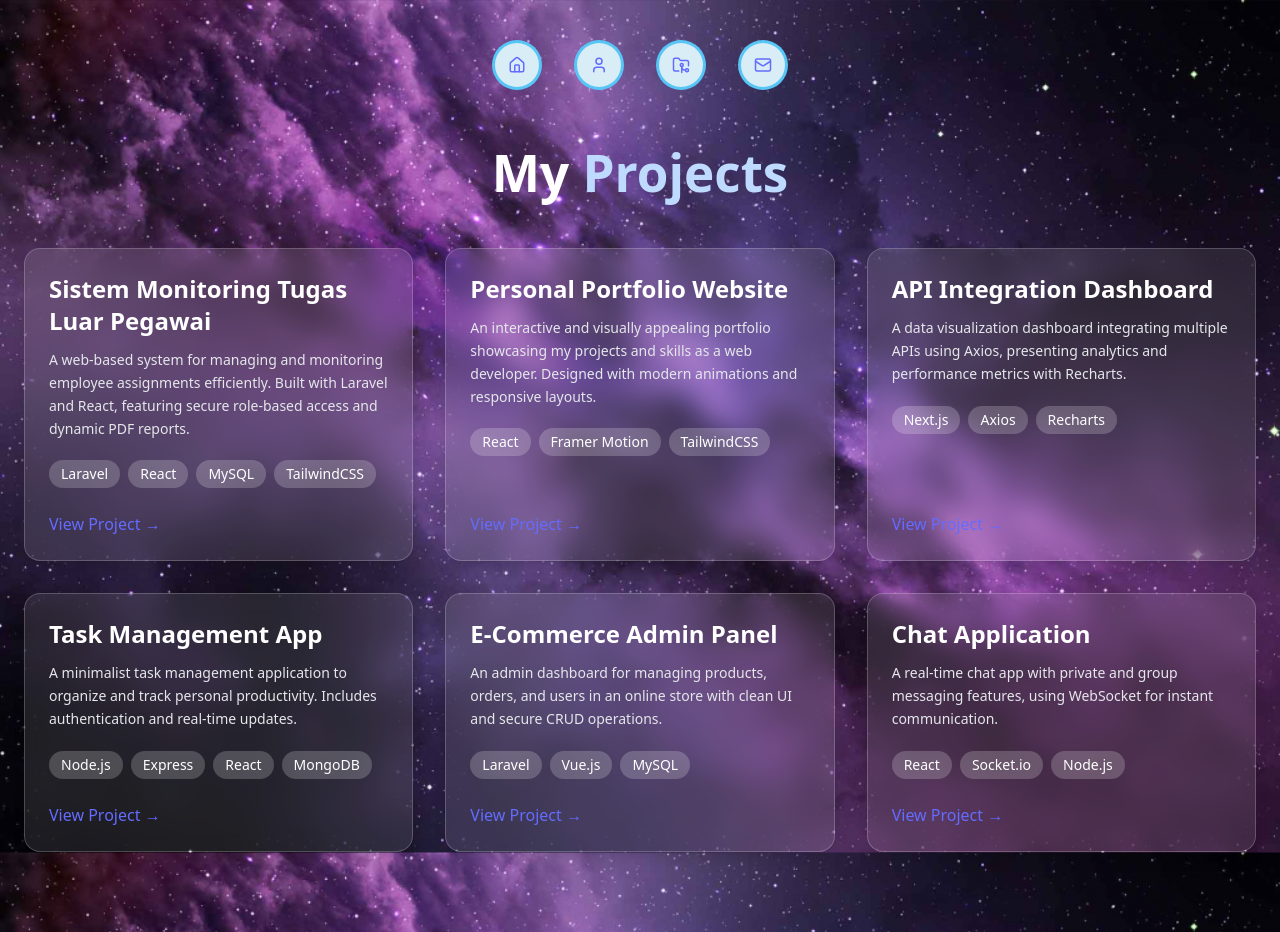
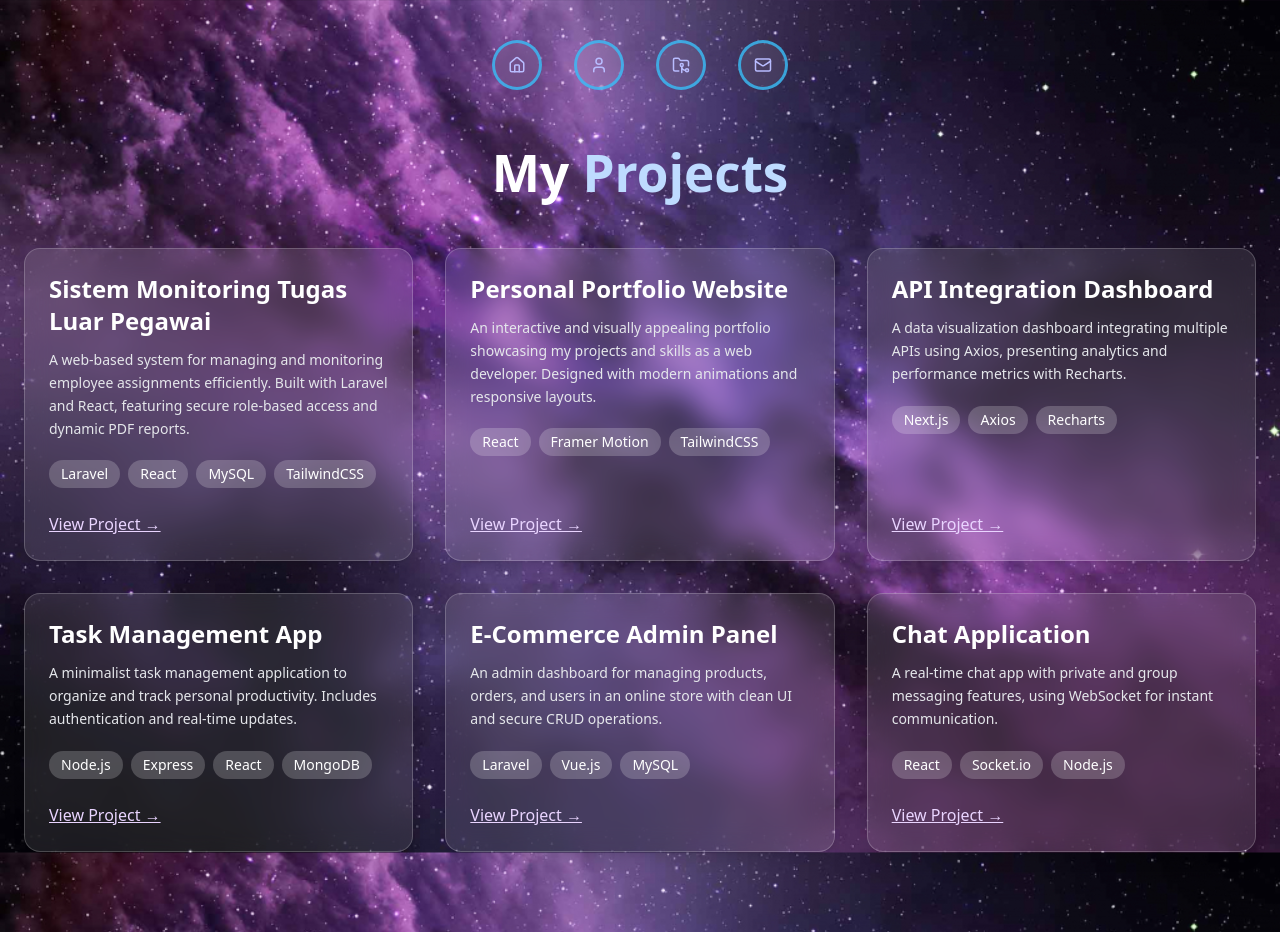
Before and after one commit to RadFist/porto-2.0, a React (Vite) app: page /project in a window 1280 px wide. Built offline with nearby package versions, Linux system fonts and the light colour scheme.

Commit message:
fix: menu btn, add animate skill

```diff
--- a/src/App.jsx
+++ b/src/App.jsx
@@ -3,10 +3,12 @@ import Index from "./view/page/index";
 import About from "./view/page/about";
 import Contact from "./view/page/contact";
 import Project from "./view/page/project";
+import ScrollToTop from "./components/TopScroll";
 
 function App() {
   return (
     <Router>
+      <ScrollToTop />
       <Routes>
         <Route path="/" element={<Index />} />
         <Route path="/about" element={<About />} />
--- /dev/null
+++ b/src/data/data.js
@@ -0,0 +1,57 @@
+export const skillSet = {
+  frontEnd: [
+    "HTML 5",
+    "CSS 3",
+    "JavaScript",
+    "React.js",
+    "Tailwind CSS",
+    "bootstrap 5",
+  ],
+  backEnd: ["PHP", "Laravel", "Node.js", "Express.js", "REST API", "MySQL"],
+  Tools: ["Git & GitHub", "VS Code", "Postman", "Figma", "XAMPP"],
+};
+
+export const projects = [
+  {
+    title: "Sistem Monitoring Tugas Luar Pegawai",
+    description:
+      "A web-based system for managing and monitoring employee assignments efficiently. Built with Laravel and React, featuring secure role-based access and dynamic PDF reports.",
+    tech: ["Laravel", "React", "MySQL", "TailwindCSS"],
+    link: "#",
+  },
+  {
+    title: "Personal Portfolio Website",
+    description:
+      "An interactive and visually appealing portfolio showcasing my projects and skills as a web developer. Designed with modern animations and responsive layouts.",
+    tech: ["React", "Framer Motion", "TailwindCSS"],
+    link: "#",
+  },
+  {
+    title: "API Integration Dashboard",
+    description:
+      "A data visualization dashboard integrating multiple APIs using Axios, presenting analytics and performance metrics with Recharts.",
+    tech: ["Next.js", "Axios", "Recharts"],
+    link: "#",
+  },
+  {
+    title: "Task Management App",
+    description:
+      "A minimalist task management application to organize and track personal productivity. Includes authentication and real-time updates.",
+    tech: ["Node.js", "Express", "React", "MongoDB"],
+    link: "#",
+  },
+  {
+    title: "E-Commerce Admin Panel",
+    description:
+      "An admin dashboard for managing products, orders, and users in an online store with clean UI and secure CRUD operations.",
+    tech: ["Laravel", "Vue.js", "MySQL"],
+    link: "#",
+  },
+  {
+    title: "Chat Application",
+    description:
+      "A real-time chat app with private and group messaging features, using WebSocket for instant communication.",
+    tech: ["React", "Socket.io", "Node.js"],
+    link: "#",
+  },
+];
--- a/src/index.css
+++ b/src/index.css
@@ -17,14 +17,6 @@
 
 
 
-a {
-  font-weight: 500;
-  color: #646cff;
-  text-decoration: inherit;
-}
-a:hover {
-  color: #535bf2;
-}
 
 
 
@@ -67,34 +59,15 @@ button:focus-visible {
 }
 
 /* icon menu */
-.lg-icon > li  {
+/* .lg-icon > li  {
   border: #747bff 1px solid;
   background: #d8edf5;
   border-radius: 100%;
   display: flex;
   justify-content: center;
   align-items: center;
-  transition: all 0.3s ease; /* <--- ini untuk smooth hover */
-}
-
-.lg-icon > li > a {
-  padding: 10px;
-}
-
-.lg-icon > li > a > span  {
-  display: none;
-  opacity: 0; /* untuk animasi fade */
-  transition: opacity 0.3s ease;
-}
-
-.lg-icon > li:hover  {
-  border-radius: 20px;
-}
-
-.lg-icon > li:hover > a > span {
-  display: block;
-  opacity: 1; /* fade in */
-}
+  transition: all 0.3s ease;
+} */
 
 
 
@@ -103,9 +76,7 @@ button:focus-visible {
     color: #213547;
     background-color: #ffffff;
   }
-  a:hover {
-    color: #747bff;
-  }
+
   /* button {
     background-color: #f9f9f9;
   } */
--- a/src/view/layout/header.jsx
+++ b/src/view/layout/header.jsx
@@ -1,10 +1,48 @@
 import { useState } from "react";
-import { Home, User, FolderGit2, Mail } from "lucide-react";
-import { motion } from "motion/react";
+import { Home, User, FolderGit2, Mail, Type } from "lucide-react";
+import { hover, motion } from "motion/react";
+import { Link } from "react-router-dom";
 import Hamburger from "hamburger-react";
 
 const Header = () => {
-  const [isOpen, setOpen] = useState(false);
+  // const [isOpen, setOpen] = useState(false);
+  const itemVariants = {
+    initial: {
+      borderRadius: "100%",
+      width: 50,
+      height: 50,
+      border: "3px solid rgba(56, 189, 248, 0.8)",
+      color: " #b8bcff",
+    },
+    hover: {
+      border: "3px solid #8B5CF6",
+      color: "#747bff",
+      boxShadow: `
+      0 0 20px rgba(139, 92, 246, 0.6),
+      0 0 60px rgba(147, 197, 253, 0.4),
+      0 0 100px rgba(236, 72, 153, 0.3)
+    `,
+      borderRadius: "10px",
+      width: 120,
+      transition: { duration: 0.3, ease: "easeInOut" },
+    },
+  };
+
+  const textVariants = {
+    initial: {
+      opacity: 0,
+      display: "none",
+    },
+    hover: {
+      opacity: 1,
+      display: "block",
+      transition: { duration: 0.3, ease: "easeInOut" },
+    },
+  };
+
+  const bgMenu =
+    "bg-[rgba(255,255,255,0.08)] backdrop-blur-md flex justify-center items-center overflow-hidden";
+
   return (
     <header className="h-16 sticky top-0 z-50">
       <div className="container mx-auto  flex justify-center items-center pt-10 px-6">
@@ -13,121 +51,51 @@ const Header = () => {
         <nav>
           <ul className=" flex space-x-8 text-gray-700 font-medium lg-icon">
             <motion.li
-              className=" bg-[#d8edf5] flex items-center overflow-hidden"
-              initial={{
-                border: "3px solid rgba(56, 189, 248, 0.8)",
-                borderRadius: "100%",
-                width: 50,
-                height: 50,
-              }}
-              whileHover={{
-                border: "3px solid #8B5CF6", // ungu lembut (Tailwind purple-500)
-                boxShadow: `
-              0 0 20px rgba(139, 92, 246, 0.6),
-              0 0 60px rgba(147, 197, 253, 0.4),
-              0 0 100px rgba(236, 72, 153, 0.3)
-            `,
-                borderRadius: "10px",
-                width: 120,
-              }}
-              transition={{ duration: 0.1, ease: "easeInOut" }}
+              className={bgMenu}
+              variants={itemVariants}
+              initial="initial"
+              whileHover="hover"
             >
-              <motion.a href="/" className="flex items-center gap-2 px-2">
+              <Link to="/" className="flex items-center gap-2 px-2">
                 <Home size={18} />
-                <motion.span initial={{ scale: 0 }} animate={{ scale: 1 }}>
-                  Home
-                </motion.span>
-              </motion.a>
+                <motion.span variants={textVariants}>Home</motion.span>
+              </Link>
             </motion.li>
 
             <motion.li
-              className=" bg-[#d8edf5] flex items-center overflow-hidden"
-              initial={{
-                border: "3px solid rgba(56, 189, 248, 0.8)",
-                borderRadius: "100%",
-                width: 50,
-                height: 50,
-              }}
-              whileHover={{
-                border: "3px solid #8B5CF6", // ungu lembut (Tailwind purple-500)
-                boxShadow: `
-              0 0 20px rgba(139, 92, 246, 0.6),
-              0 0 60px rgba(147, 197, 253, 0.4),
-              0 0 100px rgba(236, 72, 153, 0.3)
-            `,
-                borderRadius: "10px",
-                width: 120,
-              }}
-              transition={{ duration: 0.1, ease: "easeInOut" }}
+              className={bgMenu}
+              variants={itemVariants}
+              initial="initial"
+              whileHover="hover"
             >
-              <motion.a href="/about" className="flex items-center gap-2 px-2">
+              <Link to="/about" className="flex items-center gap-2 px-2">
                 <User size={18} />
-                <motion.span initial={{ scale: 0 }} animate={{ scale: 1 }}>
-                  About
-                </motion.span>
-              </motion.a>
+                <motion.span variants={textVariants}>About</motion.span>
+              </Link>
             </motion.li>
 
             <motion.li
-              className=" bg-[#d8edf5] flex items-center overflow-hidden"
-              initial={{
-                border: "3px solid rgba(56, 189, 248, 0.8)",
-                borderRadius: "100%",
-                width: 50,
-                height: 50,
-              }}
-              whileHover={{
-                border: "3px solid #8B5CF6", // ungu lembut (Tailwind purple-500)
-                boxShadow: `
-              0 0 20px rgba(139, 92, 246, 0.6),
-              0 0 60px rgba(147, 197, 253, 0.4),
-              0 0 100px rgba(236, 72, 153, 0.3)
-            `,
-                borderRadius: "10px",
-                width: 120,
-              }}
-              transition={{ duration: 0.1, ease: "easeInOut" }}
+              className={bgMenu}
+              variants={itemVariants}
+              initial="initial"
+              whileHover="hover"
             >
-              <motion.a
-                href="/project"
-                className="flex items-center gap-2 px-2"
-              >
+              <Link to="/project" className="flex items-center gap-2 px-2">
                 <FolderGit2 size={18} />
-                <motion.span initial={{ scale: 0 }} animate={{ scale: 1 }}>
-                  Projects
-                </motion.span>
-              </motion.a>
+                <motion.span variants={textVariants}>Projects</motion.span>
+              </Link>
             </motion.li>
 
             <motion.li
-              className=" bg-[#d8edf5] flex items-center overflow-hidden"
-              initial={{
-                border: "3px solid rgba(56, 189, 248, 0.8)",
-                borderRadius: "100%",
-                width: 50,
-                height: 50,
-              }}
-              whileHover={{
-                border: "3px solid #8B5CF6", // ungu lembut (Tailwind purple-500)
-                boxShadow: `
-              0 0 20px rgba(139, 92, 246, 0.6),
-              0 0 60px rgba(147, 197, 253, 0.4),
-              0 0 100px rgba(236, 72, 153, 0.3)
-            `,
-                borderRadius: "10px",
-                width: 120,
-              }}
-              transition={{ duration: 0.1, ease: "easeInOut" }}
+              className={bgMenu}
+              variants={itemVariants}
+              initial="initial"
+              whileHover="hover"
             >
-              <motion.a
-                href="/contact"
-                className="flex items-center gap-2 px-2"
-              >
+              <Link to="/contact" className="flex items-center gap-2 px-2">
                 <Mail size={18} />
-                <motion.span initial={{ scale: 0 }} animate={{ scale: 1 }}>
-                  Contact
-                </motion.span>
-              </motion.a>
+                <motion.span variants={textVariants}>Contact</motion.span>
+              </Link>
             </motion.li>
           </ul>
         </nav>
@@ -144,60 +112,60 @@ const Header = () => {
     </header>
   );
 
-  function ToggleMenu({ isOpen, children }) {
-    if (!isOpen) return null;
+  // function ToggleMenu({ isOpen, children }) {
+  //   if (!isOpen) return null;
 
-    return (
-      <div className="absolute right-0 mt-2 w-40 bg-white border border-gray-200 shadow-lg rounded-lg">
-        <ul className="flex flex-col text-gray-700 font-medium p-2 space-y-2">
-          {children}
-        </ul>
-      </div>
-    );
-  }
+  //   return (
+  //     <div className="absolute right-0 mt-2 w-40 bg-white border border-gray-200 shadow-lg rounded-lg">
+  //       <ul className="flex flex-col text-gray-700 font-medium p-2 space-y-2">
+  //         {children}
+  //       </ul>
+  //     </div>
+  //   );
+  // }
 };
 
-function ListMenu() {
-  return (
-    <>
-      <li>
-        <a
-          href="/"
-          className="flex items-center gap-2 hover:text-blue-500 transition-colors"
-        >
-          <Home size={18} />
-          <span>Home</span>
-        </a>
-      </li>
-      <li>
-        <a
-          href="/about"
-          className="flex items-center gap-2 hover:text-blue-500 transition-colors"
-        >
-          <User size={18} />
-          <span>About Me</span>
-        </a>
-      </li>
-      <li>
-        <a
-          href="#projects"
-          className="flex items-center gap-2 hover:text-blue-500 transition-colors"
-        >
-          <FolderGit2 size={18} />
-          <span>Projects</span>
-        </a>
-      </li>
-      <li>
-        <a
-          href="/contact"
-          className="flex items-center gap-2 hover:text-blue-500 transition-colors"
-        >
-          <Mail size={18} />
-          <span>Contact Me</span>
-        </a>
-      </li>
-    </>
-  );
-}
+// function ListMenu() {
+//   return (
+//     <>
+//       <li>
+//         <a
+//           href="/"
+//           className="flex items-center gap-2 hover:text-blue-500 transition-colors"
+//         >
+//           <Home size={18} />
+//           <span>Home</span>
+//         </a>
+//       </li>
+//       <li>
+//         <a
+//           href="/about"
+//           className="flex items-center gap-2 hover:text-blue-500 transition-colors"
+//         >
+//           <User size={18} />
+//           <span>About Me</span>
+//         </a>
+//       </li>
+//       <li>
+//         <a
+//           href="#projects"
+//           className="flex items-center gap-2 hover:text-blue-500 transition-colors"
+//         >
+//           <FolderGit2 size={18} />
+//           <span>Projects</span>
+//         </a>
+//       </li>
+//       <li>
+//         <a
+//           href="/contact"
+//           className="flex items-center gap-2 hover:text-blue-500 transition-colors"
+//         >
+//           <Mail size={18} />
+//           <span>Contact Me</span>
+//         </a>
+//       </li>
+//     </>
+//   );
+// }
 
 export default Header;
--- a/src/view/page/contact.jsx
+++ b/src/view/page/contact.jsx
@@ -3,6 +3,18 @@ import Layout from "../layout/layout";
 import { motion } from "motion/react";
 
 const Contact = () => {
+  const animateContact = {
+    initial: { opacity: 0, scale: 0 },
+    animate: (index) => ({
+      opacity: 1,
+      scale: 1,
+      transition: {
+        delay: 0.2 * index,
+        duration: 0.5,
+      },
+    }),
+  };
+
   return (
     <Layout>
       <section className="relative min-h-screen flex flex-col items-center justify-center px-6 py-20 text-white">
@@ -58,12 +70,17 @@ const Contact = () => {
             <motion.div
               key={i}
               className="bg-[rgba(255,255,255,0.08)] backdrop-blur-md border border-[rgba(147,197,253,0.3)] rounded-lg p-6 flex items-center gap-4 transition-all"
+              variants={animateContact}
+              initial="initial"
+              whileInView="animate"
+              custom={i}
               whileHover={{
                 scale: 1.05,
                 boxShadow:
                   "0 0 25px rgba(168,85,247,0.6), 0 0 60px rgba(236,72,153,0.4)",
                 border: "1px solid rgba(236,72,153,0.5)",
               }}
+              viewport={{ once: true }}
             >
               <div
                 className={`${color} text-3xl drop-shadow-[0_0_6px_rgba(255,255,255,0.8)]`}
--- a/src/view/page/index.jsx
+++ b/src/view/page/index.jsx
@@ -1,18 +1,32 @@
 import Layout from "../layout/layout";
 import { Typewriter } from "react-simple-typewriter";
 import { motion } from "motion/react";
+import { skillSet } from "../../data/data.js";
 
 const Index = () => {
+  const animateSkill = {
+    initial: { opacity: 0, scale: 1.2 },
+    animate: (index) => ({
+      opacity: 1,
+      scale: 1,
+      transition: {
+        delay: 0.25 * index,
+      },
+    }),
+  };
+
   return (
     <Layout>
       {/* Hero Section */}
       <section className="min-h-screen flex justify-center items-center px-15 py-10">
         <motion.div
-          className="rounded-xl flex flex-col md:flex-row justify-between items-center px-20 md:px-20 py-10 bg-[rgba(255,255,255,0.08)] backdrop-blur-md border sshadow-[0_0_40px_rgba(139,92,246,0.2)] transition-all duration-500"
+          className="rounded-xl flex flex-col md:flex-row justify-between items-center px-20 md:px-20 py-10 bg-[rgba(255,255,255,0.08)] backdrop-blur-md border shadow-[0_0_40px_rgba(139,92,246,0.2)] transition-all duration-500"
           initial={{
+            opacity: 0,
             border: "2px solid rgba(56, 189, 248, 0.8)",
             boxShadow: "0 0 15px rgba(56, 189, 248, 0.3)",
           }}
+          animate={{ opacity: 1 }}
           whileHover={{
             border: "2px solid rgba(168, 85, 247, 0.9)",
             boxShadow: `
@@ -22,7 +36,9 @@ const Index = () => {
       `,
             scale: 1.01,
           }}
-          transition={{ duration: 0.5, ease: "easeInOut" }}
+          transition={{
+            duration: 0.3,
+          }}
         >
           {/* Teks kiri */}
           <div className="space-y-6 md:w-1/2">
@@ -83,7 +99,12 @@ const Index = () => {
           {/* === FRONT-END === */}
           <motion.div
             className="flex-1 p-6 rounded-xl bg-[rgba(255,255,255,0.08)] backdrop-blur-md"
-            initial={{ border: "2px solid rgba(56,189,248,0.5)" }}
+            initial={{
+              border: "2px solid rgba(56,189,248,0.5)",
+              opacity: 0,
+              y: 100,
+            }}
+            whileInView={{ opacity: 1, y: 0 }}
             whileHover={{
               border: "2px solid rgba(168,85,247,0.9)",
               boxShadow: `
@@ -97,28 +118,32 @@ const Index = () => {
             <h2 className="text-3xl font-semibold text-cyan-400 mb-6 text-left">
               Front-End
             </h2>
+
             <ul className="grid grid-cols-2 gap-3 text-left">
-              {[
-                "HTML5",
-                "CSS3",
-                "JavaScript",
-                "React.js",
-                "Tailwind CSS",
-                "Framer Motion",
-              ].map((skill) => (
-                <li
+              {skillSet.frontEnd.map((skill, index) => (
+                <motion.li
+                  className="px-3 py-2 bg-[rgba(168,85,247,0.15)] rounded-lg text-gray-100 text-sm font-medium hover:bg-[rgba(168,85,247,0.3)] transition"
                   key={skill}
-                  className="px-3 py-2 bg-[rgba(168,85,247,0.15)] rounded-lg text-gray-100 text-sm font-medium hover:bg-[rgba(168,85,247,0.3)] transition"
+                  variants={animateSkill}
+                  initial="initial"
+                  whileInView="animate"
+                  custom={index}
                 >
                   {skill}
-                </li>
+                </motion.li>
               ))}
             </ul>
           </motion.div>
 
+          {/*  === BACK-END ===  */}
           <motion.div
             className="flex-1 p-6 rounded-xl bg-[rgba(255,255,255,0.08)] backdrop-blur-md"
-            initial={{ border: "2px solid rgba(56,189,248,0.5)" }}
+            initial={{
+              border: "2px solid rgba(56,189,248,0.5)",
+              opacity: 0,
+              y: 100,
+            }}
+            whileInView={{ opacity: 1, y: 0 }}
             whileHover={{
               border: "2px solid rgba(168,85,247,0.9)",
               boxShadow: `
@@ -134,27 +159,30 @@ const Index = () => {
               Back-End
             </h2>
             <ul className="grid grid-cols-2 gap-3 text-left">
-              {[
-                "PHP",
-                "Laravel",
-                "Node.js",
-                "Express.js",
-                "REST API",
-                "MySQL",
-              ].map((skill) => (
-                <li
+              {skillSet.backEnd.map((skill, index) => (
+                <motion.li
+                  className="px-3 py-2 bg-[rgba(236,72,153,0.15)] rounded-lg text-gray-100 text-sm font-medium hover:bg-[rgba(236,72,153,0.3)] transition"
                   key={skill}
-                  className="px-3 py-2 bg-[rgba(236,72,153,0.15)] rounded-lg text-gray-100 text-sm font-medium hover:bg-[rgba(236,72,153,0.3)] transition"
+                  variants={animateSkill}
+                  initial="initial"
+                  whileInView="animate"
+                  custom={index}
                 >
                   {skill}
-                </li>
+                </motion.li>
               ))}
             </ul>
           </motion.div>
 
+          {/*  === Tools ===  */}
           <motion.div
             className="flex-1 p-6 rounded-xl bg-[rgba(255,255,255,0.08)] backdrop-blur-md"
-            initial={{ border: "2px solid rgba(56,189,248,0.5)" }}
+            initial={{
+              border: "2px solid rgba(56,189,248,0.5)",
+              opacity: 0,
+              y: 100,
+            }}
+            whileInView={{ opacity: 1, y: 0 }}
             whileHover={{
               border: "2px solid rgba(168,85,247,0.9)",
               boxShadow: `
@@ -170,20 +198,17 @@ const Index = () => {
               Tools
             </h2>
             <ul className="grid grid-cols-2 gap-3 text-left">
-              {[
-                "Git & GitHub",
-                "VS Code",
-                "Postman",
-                "Figma",
-                "XAMPP",
-                "Vercel",
-              ].map((tool) => (
-                <li
+              {skillSet.Tools.map((tool, index) => (
+                <motion.li
+                  className="px-3 py-2 bg-[rgba(56,189,248,0.15)] rounded-lg text-gray-100 text-sm font-medium hover:bg-[rgba(56,189,248,0.3)] transition"
                   key={tool}
-                  className="px-3 py-2 bg-[rgba(56,189,248,0.15)] rounded-lg text-gray-100 text-sm font-medium hover:bg-[rgba(56,189,248,0.3)] transition"
+                  variants={animateSkill}
+                  initial="initial"
+                  whileInView="animate"
+                  custom={index}
                 >
                   {tool}
-                </li>
+                </motion.li>
               ))}
             </ul>
           </motion.div>
--- a/src/view/page/project.jsx
+++ b/src/view/page/project.jsx
@@ -1,52 +1,7 @@
 import Layout from "../layout/layout";
 import { motion } from "framer-motion";
-
+import { projects } from "../../data/data";
 const Project = () => {
-  const projects = [
-    {
-      title: "Sistem Monitoring Tugas Luar Pegawai",
-      description:
-        "A web-based system for managing and monitoring employee assignments efficiently. Built with Laravel and React, featuring secure role-based access and dynamic PDF reports.",
-      tech: ["Laravel", "React", "MySQL", "TailwindCSS"],
-      link: "#",
-    },
-    {
-      title: "Personal Portfolio Website",
-      description:
-        "An interactive and visually appealing portfolio showcasing my projects and skills as a web developer. Designed with modern animations and responsive layouts.",
-      tech: ["React", "Framer Motion", "TailwindCSS"],
-      link: "#",
-    },
-    {
-      title: "API Integration Dashboard",
-      description:
-        "A data visualization dashboard integrating multiple APIs using Axios, presenting analytics and performance metrics with Recharts.",
-      tech: ["Next.js", "Axios", "Recharts"],
-      link: "#",
-    },
-    {
-      title: "Task Management App",
-      description:
-        "A minimalist task management application to organize and track personal productivity. Includes authentication and real-time updates.",
-      tech: ["Node.js", "Express", "React", "MongoDB"],
-      link: "#",
-    },
-    {
-      title: "E-Commerce Admin Panel",
-      description:
-        "An admin dashboard for managing products, orders, and users in an online store with clean UI and secure CRUD operations.",
-      tech: ["Laravel", "Vue.js", "MySQL"],
-      link: "#",
-    },
-    {
-      title: "Chat Application",
-      description:
-        "A real-time chat app with private and group messaging features, using WebSocket for instant communication.",
-      tech: ["React", "Socket.io", "Node.js"],
-      link: "#",
-    },
-  ];
-
   return (
     <Layout>
       <section className="relative min-h-screen overflow-hidden flex flex-col items-center text-white px-6 py-20">
```
Also changed, not shown: src/components/TopScroll.jsx (added, +15 -0 lines), src/components/google.jsx (+28 -1 lines), src/view/page/about.jsx (+4 -4 lines).
